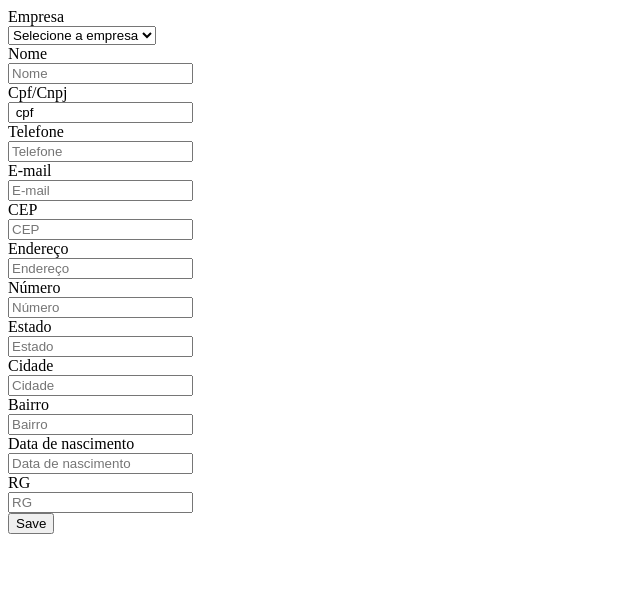
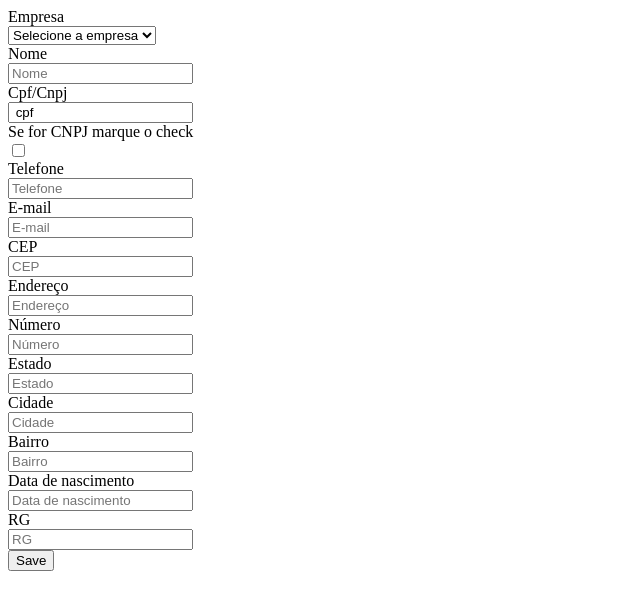
Before and after one commit to rafaelguimaraessantos/testeIts, a PHP site: the page made by application/views/cliente/add.php in a window 1280 px wide. Shown: the top 610 px of the page, without its empty margins (0-640 px from the left). Run offline with PHP 8.4, Linux system fonts and the light colour scheme; the template is opened without the code that fills it: most values are stand-ins (such as "Sample title", 1, 10 or a date in 2020); data that the repository does not hold is empty.

Commit message:
se for cnpj desabilitando os campos de data de nascimento e RG

```diff
--- a/application/views/cliente/add.php
+++ b/application/views/cliente/add.php
@@ -20,7 +20,13 @@
 	<div class="form-group">
 		<label for="cpf_cnpj" class="col-md-4 control-label">Cpf/Cnpj</label>
 		<div class="col-md-4">
-			<input type="text"  name="cpf_cnpj" placeholder="Cpf/Cnpj" value="<?php echo $this->input->post('cpf_cnpj'); ?> cpf" class="form-control cpfOuCnpj" id="cpf_cnpj" />
+			<input type="text"  name="cpf_cnpj" onblur="cpfCnpj(this.value)" placeholder="Cpf/Cnpj" value="<?php echo $this->input->post('cpf_cnpj'); ?> cpf" class="form-control cpfOuCnpj" id="cpf_cnpj" />
+		</div>
+	</div>
+	<div class="form-group">
+		<label for="telefone" class="col-md-6 control-label">Se for CNPJ marque o check</label>
+		<div class="col-md-4 mb-1">
+			<input class="dtnasccbHabilitarTeclado" asp-for="ConfiguracaoTecnibra.HabilitaTeclado" type="checkbox" id="cbHabilitarTeclado" />
 		</div>
 	</div>
 	<div class="form-group">
@@ -71,25 +77,18 @@
 			<input type="text" name="bairro" placeholder="Bairro" value="<?php echo $this->input->post('bairro'); ?>" class="form-control" id="bairro" />
 		</div>
 	</div>
-	<!-- <div class="form-group">
-		<label for="data_cadastro" class="col-md-4 control-label">Data de cadastro</label>
-		<div class="col-md-4">
-			<input type="text" name="data_cadastro" placeholder="Data de cadastro" value="<?php echo $this->input->post('data_cadastro'); ?>" class="form-control date_time" id="Data de Nascimento" />
-		</div>
-	</div> -->
 	<div class="form-group">
 		<label for="data_nascimento" class="col-md-4 control-label">Data de nascimento</label>
 		<div class="col-md-4">
-			<input type="text" name="data_nascimento" placeholder="Data de nascimento" value="<?php echo $this->input->post('data_nascimento'); ?>" class="form-control date" id="Data de Nascimento" />
+			<input type="text" id="dtnasccbSentidoTeclado" name="data_nascimento" placeholder="Data de nascimento" value="<?php echo $this->input->post('data_nascimento'); ?>" class="form-control date" id="Data de Nascimento" />
 		</div>
 	</div>
 	<div class="form-group">
 		<label for="rg" class="col-md-4 control-label">RG</label>
 		<div class="col-md-4">
-			<input type="text" name="rg" placeholder="RG" value="<?php echo $this->input->post('rg'); ?>" class="form-control rg" id="rg" />
+			<input  id="cbSentidoTeclado" type="text" name="rg" placeholder="RG" value="<?php echo $this->input->post('rg'); ?>" class="form-control rg" id="rg" />
 		</div>
 	</div>
-
 	<div class="form-group">
 		<div class="col-sm-offset-4 col-sm-8">
 			<button type="submit" class="btn btn-success">Save</button>
```
Also changed, not shown: application/controllers/Cliente.php (+3 -5 lines), resources/functions.js (+23 -0 lines).
